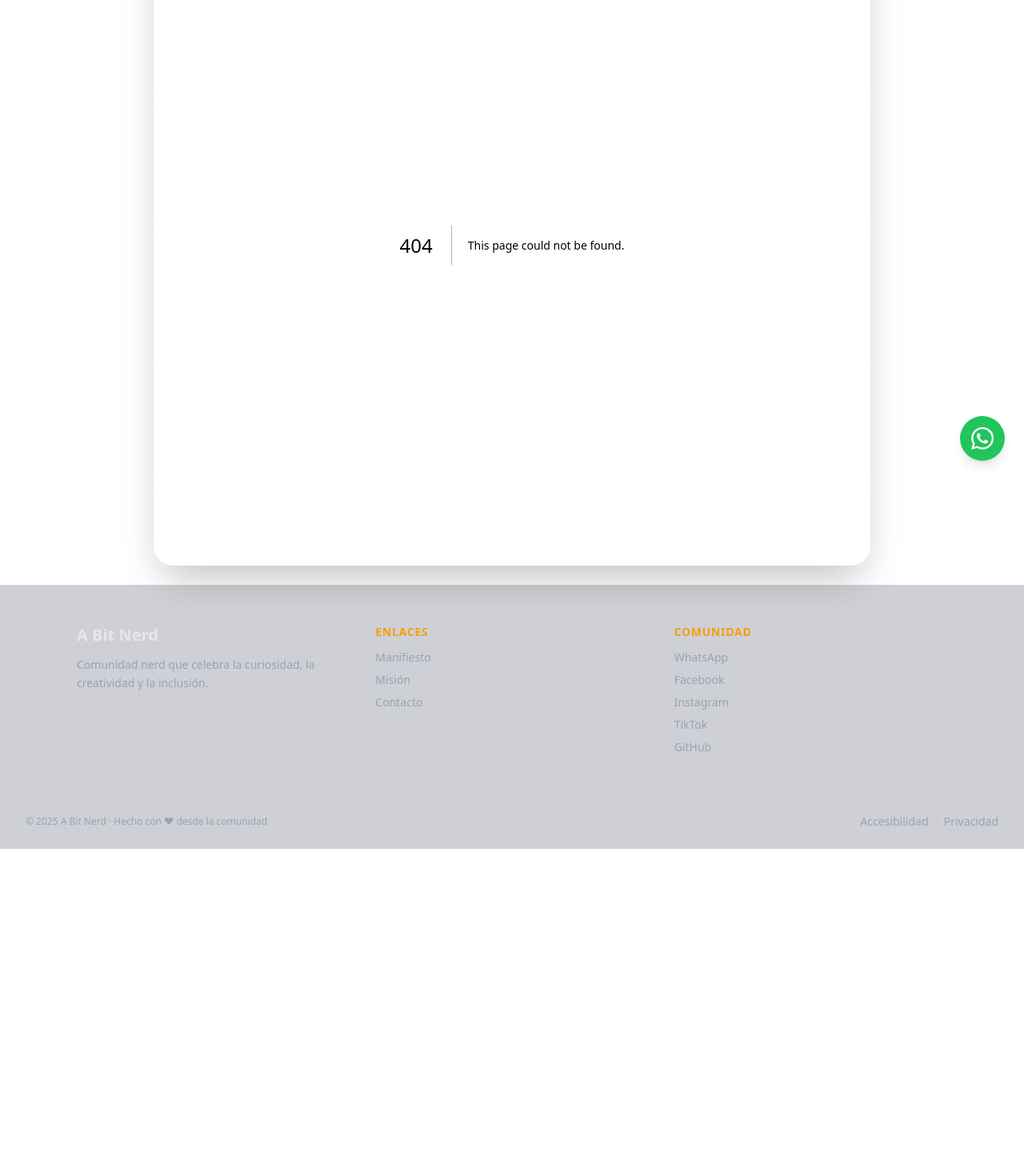
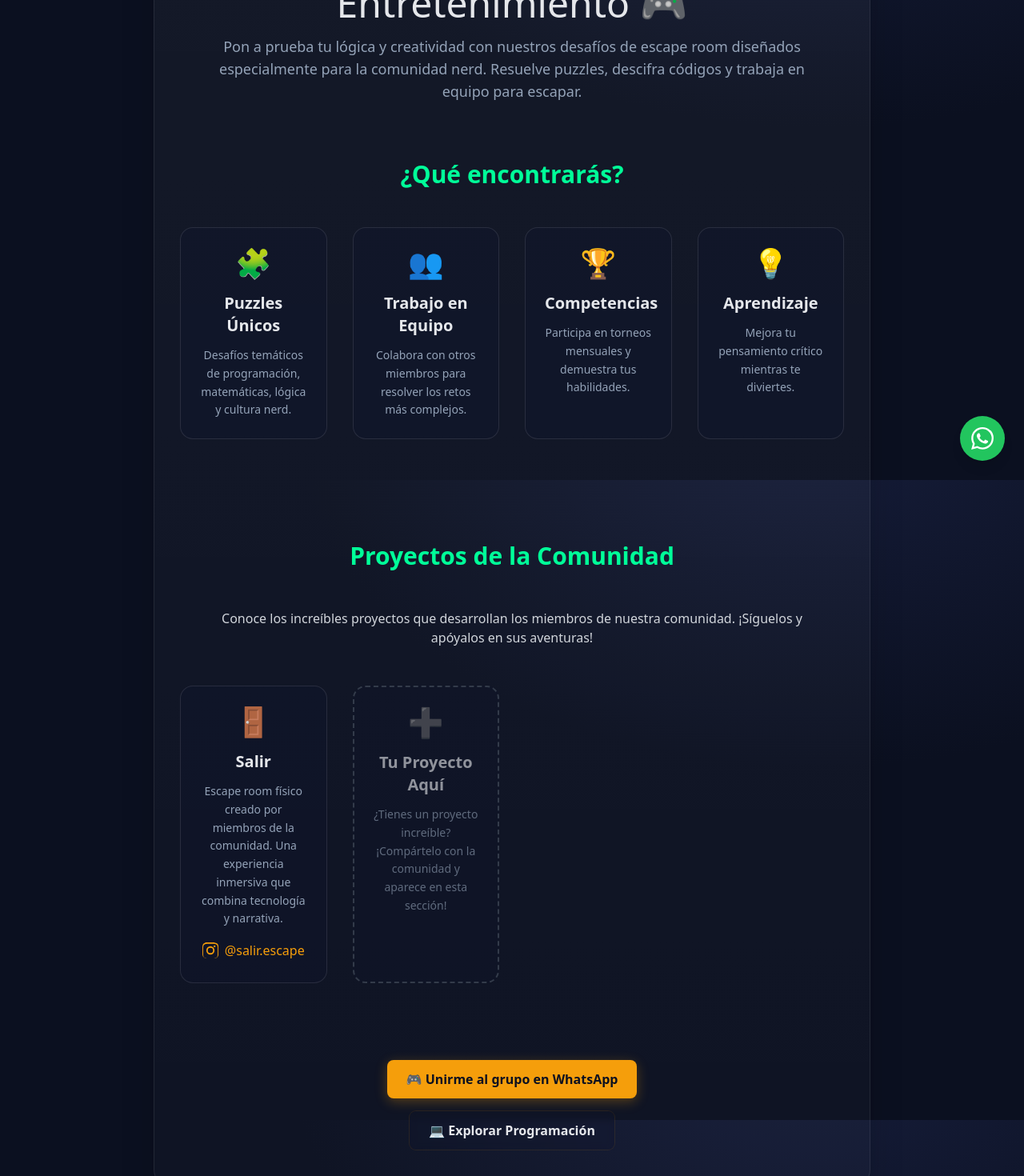
Before and after one commit to A-Bit-Nerd/landingpage, a Next.js app: page /entertainment in a window 1280 px wide. Before the commit this address had no page. Shown: the part 200-1670 px from the top of the page at 80% size. Before the commit the page ends 1261 px from the top, so only its background shows below. Built offline with nearby package versions, Linux system fonts and the light colour scheme.

Commit message:
Create page.tsx

```diff
--- /dev/null
+++ b/src/app/entertainment/page.tsx
@@ -0,0 +1,131 @@
+export default function EntertainmentPage() {
+  // Canal específico de WhatsApp para Entretenimiento
+  const whatsappEntertainment =
+    process.env.NEXT_PUBLIC_WHATSAPP_ESCAPE_ROOM ||
+    'https://chat.whatsapp.com/DW3ZtOG85meKywPaF4Cokn';
+
+  return (
+    <>
+      <section className="nerd-hero" aria-labelledby="entertainment-title">
+        <div className="nerd-kicker">Entretenimiento nerd</div>
+        <h1 id="entertainment-title" className="nerd-title">
+          Entretenimiento 🎮
+        </h1>
+        <p className="nerd-subtitle">
+          Pon a prueba tu lógica y creatividad con nuestros desafíos de escape
+          room diseñados especialmente para la comunidad nerd. Resuelve puzzles,
+          descifra códigos y trabaja en equipo para escapar.
+        </p>
+      </section>
+
+      <section className="nerd-features">
+        <h2 className="nerd-section-title">¿Qué encontrarás?</h2>
+        <div className="nerd-features-grid">
+          <div className="nerd-feature">
+            <div className="nerd-feature-icon">🧩</div>
+            <h3 className="nerd-feature-title">Puzzles Únicos</h3>
+            <p className="nerd-feature-desc">
+              Desafíos temáticos de programación, matemáticas, lógica y cultura
+              nerd.
+            </p>
+          </div>
+          <div className="nerd-feature">
+            <div className="nerd-feature-icon">👥</div>
+            <h3 className="nerd-feature-title">Trabajo en Equipo</h3>
+            <p className="nerd-feature-desc">
+              Colabora con otros miembros para resolver los retos más complejos.
+            </p>
+          </div>
+          <div className="nerd-feature">
+            <div className="nerd-feature-icon">🏆</div>
+            <h3 className="nerd-feature-title">Competencias</h3>
+            <p className="nerd-feature-desc">
+              Participa en torneos mensuales y demuestra tus habilidades.
+            </p>
+          </div>
+          <div className="nerd-feature">
+            <div className="nerd-feature-icon">💡</div>
+            <h3 className="nerd-feature-title">Aprendizaje</h3>
+            <p className="nerd-feature-desc">
+              Mejora tu pensamiento crítico mientras te diviertes.
+            </p>
+          </div>
+        </div>
+      </section>
+
+      <section className="nerd-features">
+        <h2 className="nerd-section-title">Proyectos de la Comunidad</h2>
+        <p className="text-center text-gray-300 mb-12 max-w-3xl mx-auto">
+          Conoce los increíbles proyectos que desarrollan los miembros de
+          nuestra comunidad. ¡Síguelos y apóyalos en sus aventuras!
+        </p>
+        <div className="nerd-features-grid">
+          <div className="nerd-feature group">
+            <div className="nerd-feature-icon">🚪</div>
+            <h3 className="nerd-feature-title">Salir</h3>
+            <p className="nerd-feature-desc mb-4">
+              Escape room físico creado por miembros de la comunidad. Una
+              experiencia inmersiva que combina tecnología y narrativa.
+            </p>
+            <a
+              href="https://instagram.com/salir.escape"
+              target="_blank"
+              rel="noopener noreferrer"
+              className="inline-flex items-center gap-2 text-nerd-accent hover:text-nerd-cyan transition-colors duration-200 font-medium"
+              aria-label="Visitar Instagram de Salir Escape"
+            >
+              <svg
+                className="w-5 h-5"
+                fill="currentColor"
+                viewBox="0 0 24 24"
+                aria-hidden="true"
+              >
+                <path
+                  fillRule="evenodd"
+                  d="M12.017 0C8.396 0 7.896.011 6.69.058 5.486.107 4.67.252 3.958.53a5.886 5.886 0 0 0-2.126 1.384 5.886 5.886 0 0 0-1.384 2.126C.252 4.67.107 5.486.058 6.69.01 7.896 0 8.396 0 12.017c0 3.621.011 4.121.058 5.327.049 1.204.194 2.02.471 2.732.259.708.628 1.379 1.384 2.126.747.756 1.418 1.125 2.126 1.384.712.277 1.528.422 2.732.471 1.206.047 1.706.058 5.327.058 3.621 0 4.121-.01 5.327-.058 1.204-.049 2.02-.194 2.732-.471a5.886 5.886 0 0 0 2.126-1.384 5.886 5.886 0 0 0 1.384-2.126c.277-.712.422-1.528.471-2.732.047-1.206.058-1.706.058-5.327 0-3.621-.01-4.121-.058-5.327-.049-1.204-.194-2.02-.471-2.732a5.886 5.886 0 0 0-1.384-2.126A5.886 5.886 0 0 0 18.896.53C18.184.252 17.368.107 16.164.058 14.958.01 14.458 0 12.017 0zm0 2.162c3.549 0 3.97.012 5.372.059 1.297.059 2.001.271 2.472.45.621.242 1.064.531 1.53.997.465.466.754.909.997 1.53.179.471.391 1.175.45 2.472.047 1.402.059 1.823.059 5.372 0 3.549-.012 3.97-.059 5.372-.059 1.297-.271 2.001-.45 2.472-.242.621-.531 1.064-.997 1.53-.466.465-.909.754-1.53.997-.471.179-1.175.391-2.472.45-1.402.047-1.823.059-5.372.059-3.549 0-3.97-.012-5.372-.059-1.297-.059-2.001-.271-2.472-.45-.621-.242-1.064-.531-1.53-.997-.465-.466-.754-.909-.997-1.53-.179-.471-.391-1.175-.45-2.472-.047-1.402-.059-1.823-.059-5.372 0-3.549.012-3.97.059-5.372.059-1.297.271-2.001.45-2.472.242-.621.531-1.064.997-1.53.466-.465.909-.754 1.53-.997.471-.179 1.175-.391 2.472-.45 1.402-.047 1.823-.059 5.372-.059z"
+                  clipRule="evenodd"
+                />
+                <path
+                  fillRule="evenodd"
+                  d="M12.017 5.837a6.18 6.18 0 1 0 0 12.36 6.18 6.18 0 0 0 0-12.36zm0 10.198a4.018 4.018 0 1 1 0-8.037 4.018 4.018 0 0 1 0 8.037z"
+                  clipRule="evenodd"
+                />
+                <circle cx="18.206" cy="5.794" r="1.442" />
+              </svg>
+              @salir.escape
+            </a>
+          </div>
+
+          {/* Placeholder para futuros proyectos */}
+          <div className="nerd-feature opacity-60 border-2 border-dashed border-gray-600">
+            <div className="nerd-feature-icon">➕</div>
+            <h3 className="nerd-feature-title">Tu Proyecto Aquí</h3>
+            <p className="nerd-feature-desc">
+              ¿Tienes un proyecto increíble? ¡Compártelo con la comunidad y
+              aparece en esta sección!
+            </p>
+          </div>
+        </div>
+      </section>
+
+      <nav className="nerd-cta" aria-label="Acciones principales">
+        <a
+          className="nerd-btn"
+          href={whatsappEntertainment}
+          target="_blank"
+          rel="noopener"
+          aria-label="Únete al grupo de WhatsApp"
+        >
+          🎮 Unirme al grupo en WhatsApp
+        </a>
+        <a
+          className="nerd-btn nerd-btn-secondary"
+          href="/programming"
+          aria-label="Explorar Programación"
+        >
+          💻 Explorar Programación
+        </a>
+      </nav>
+    </>
+  );
+}
```
